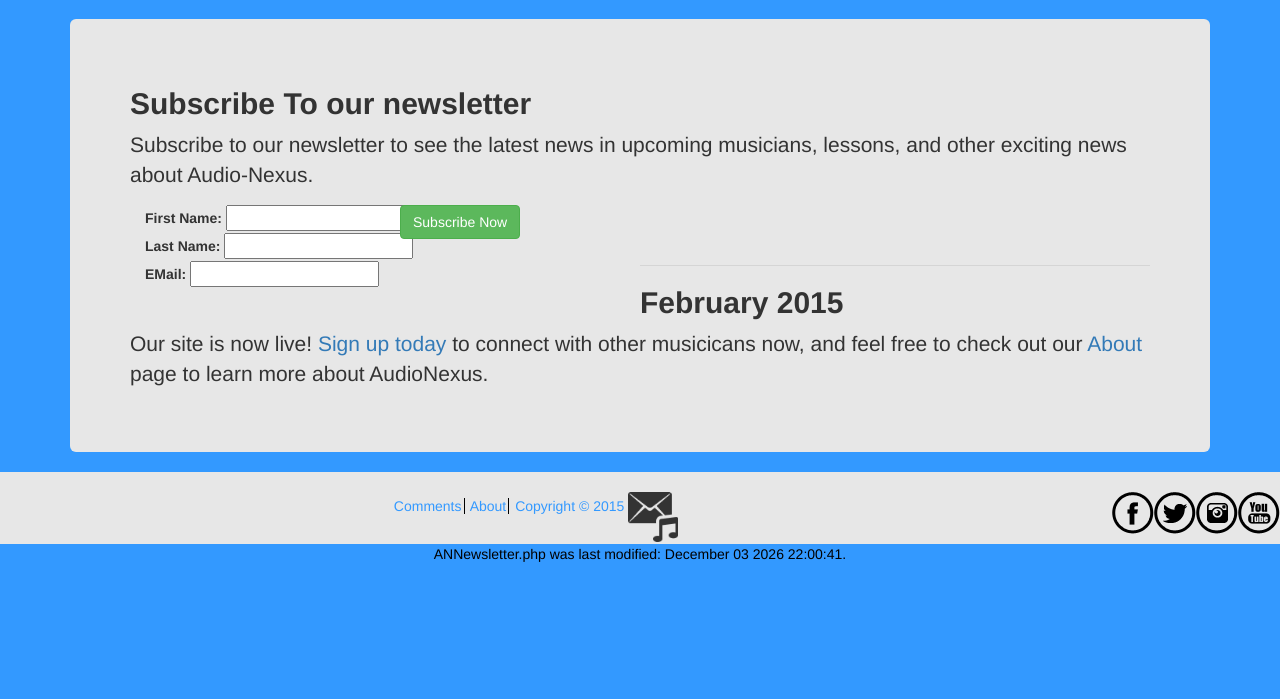
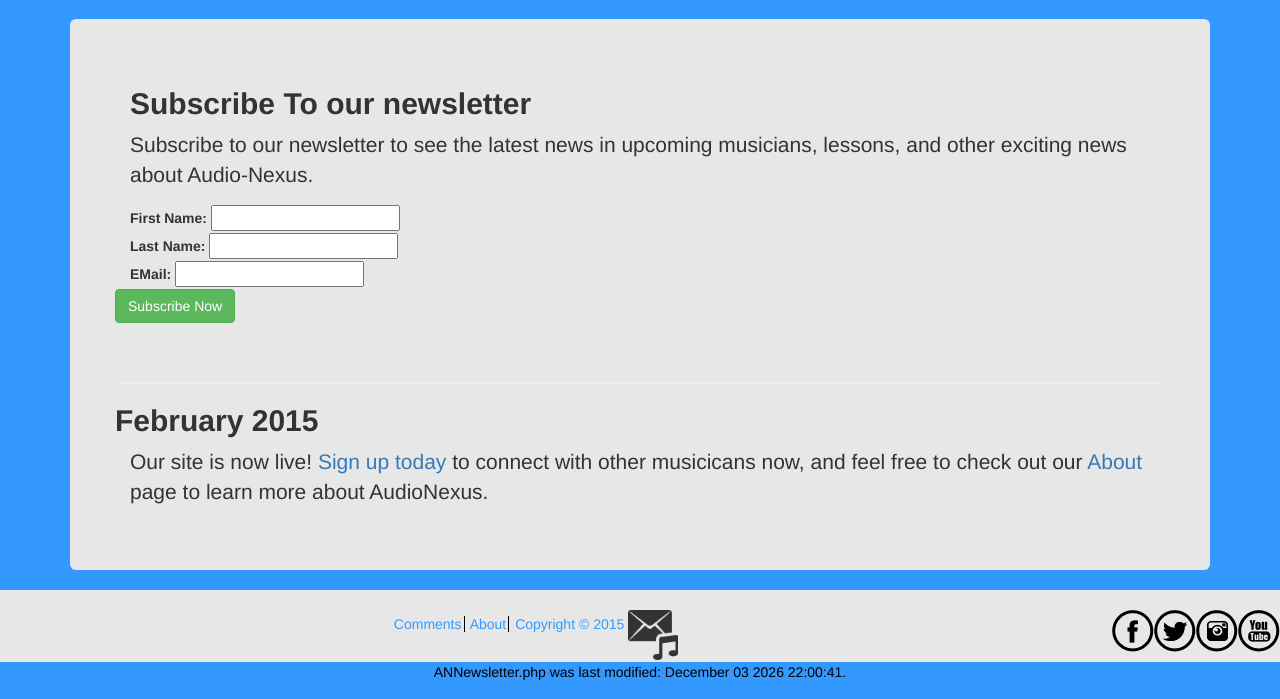
Before and after one commit to joshuabeck24/370Assignment2, a PHP site: page /view/ANNewsletter.php in a window 1280 px wide. Shown: the part 101-800 px from the top of the page. Run offline with PHP 8.4, Linux system fonts and the light colour scheme; some libraries are stand-ins or nearby versions.

Commit message:
Newsletter Fix
All things are lined up now

```diff
--- a/Assign2/view/ANNewsletter.php
+++ b/Assign2/view/ANNewsletter.php
@@ -10,29 +10,27 @@
 		<p>Subscribe to our newsletter to see the latest news in upcoming musicians, lessons, and
 		other exciting news about Audio-Nexus. </p>
 
-
-<form action="ANProcessRegisterMember.php" method="post">
+		<form action="ANProcessRegisterMember.php" method="post" class="row">
 			<div class="col-lg-6">
 				<label>First Name:</label>
-<input type="text" name="FirstName" required /><br />
+				<input type="text" name="FirstName" required=""><br>
 				<label>Last Name:</label>
-<input type="text" name="LastName" required ><br />
+				<input type="text" name="LastName" required=""><br>
 				<label>EMail: </label>
-<input type="email" name="Email" required /><br />
+				<input type="email" name="Email" required=""><br>
 			</div>
-<div class="col-lg-6 col-lg-pull-3">
-<input class="btn btn-success" type="submit" value="Subscribe Now"/>
+			<div class="row col-lg-12">
+				<input class="btn btn-success" type="submit" value="Subscribe Now">
 			</div>
 		</form>
-<br />
-<br />
-<hr />
-
-
+		<br>
+		<br>
+		<div class="row">
+			<hr>
                         <h3>February 2015</h3>
-<p>Our site is now live! <a href="../view/ANUnderconstruction.html">Sign up today</a> to connect with other musicicans now,
+			<p class="col-lg-12">Our site is now live! <a href="../view/ANUnderconstruction.html">Sign up today</a> to connect with other musicicans now,
 			and feel free to check out our <a href="../view/ANAbout.html">About</a> page to learn more about AudioNexus.</p>
-
+		</div>
 	</div>
 </div>
 </section>
```
Lines whose indentation alone changed are shown as unchanged.
